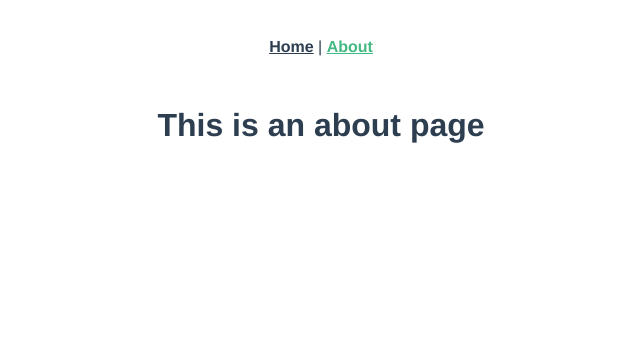
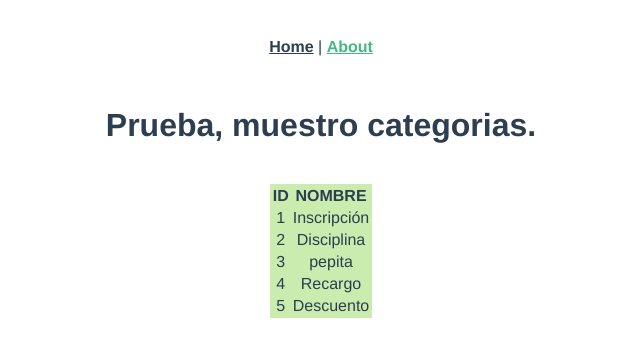
Before and after one commit to bautistaamarillo/danzar_app, a Vue app: page /#/about in a window 1280 px wide. Shown: the top 356 px of the page, without its empty margins (319-959 px from the left). Built offline with nearby package versions, Linux system fonts and the light colour scheme.

Commit message:
obtengo valores de laravel, consumo categorias

```diff
--- a/src/views/AboutView.vue
+++ b/src/views/AboutView.vue
@@ -1,5 +1,57 @@
 <template>
-  <div class="about">
-    <h1>This is an about page</h1>
+  <div>
+    <h1>Prueba, muestro categorias.</h1>
+    <br />
+
+    <div class="div_tabla_categorias">
+    <table class="tabla_categorias">
+      <thead>
+        <tr>
+          <th> ID </th>
+          <th> NOMBRE </th>
+
+        </tr>
+      </thead>
+      <tbody>
+        <tr v-for="categoria in datos" :key="categoria.id">
+          <td>{{categoria.id}}</td>
+          <td>{{categoria.name}}</td>
+        </tr>
+      </tbody>
+    </table>
+  </div>
+
   </div>
 </template>
+
+<script>
+export default {
+  data: () => ({
+    datos: [
+      { id: 1, name: "Inscripci\u00f3n", created_at: null, updated_at: null },
+      { id: 2, name: "Disciplina", created_at: null, updated_at: null },
+      {
+        id: 3,
+        name: "pepita",
+        created_at: null,
+        updated_at: "2023-09-18T19:39:49.000000Z",
+      },
+      { id: 4, name: "Recargo", created_at: null, updated_at: null },
+      { id: 5, name: "Descuento", created_at: null, updated_at: null },
+    ],
+  }),
+  methods: {},
+};
+</script>
+
+<style>
+.div_tabla_categorias {
+  display: flex;
+  align-items: center;
+  justify-content: center;
+}
+.tabla_categorias {
+  background-color: #caecae;
+}
+
+</style>
```
